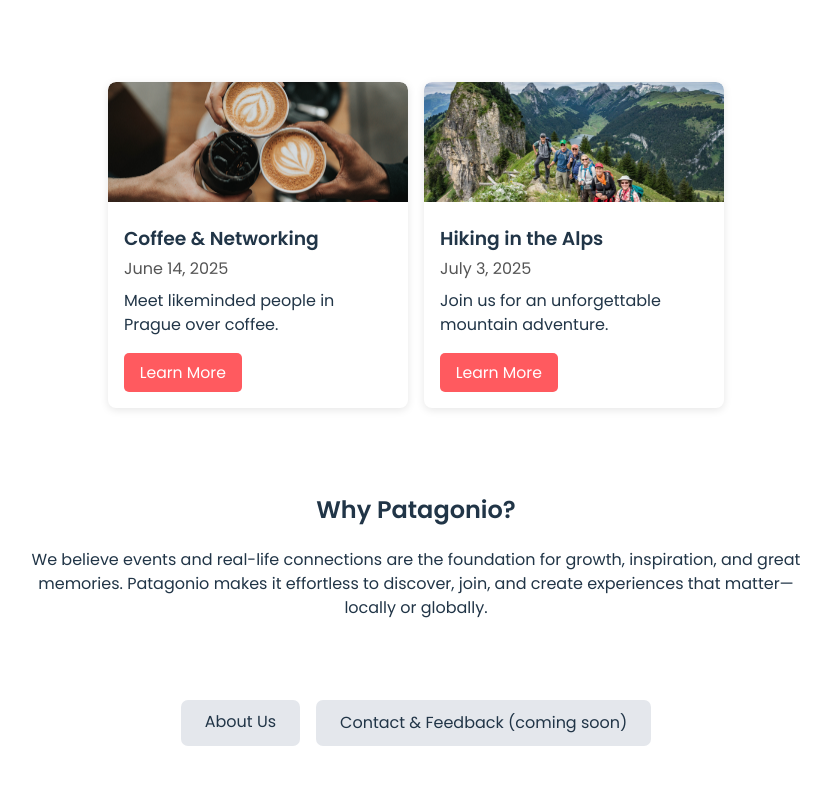
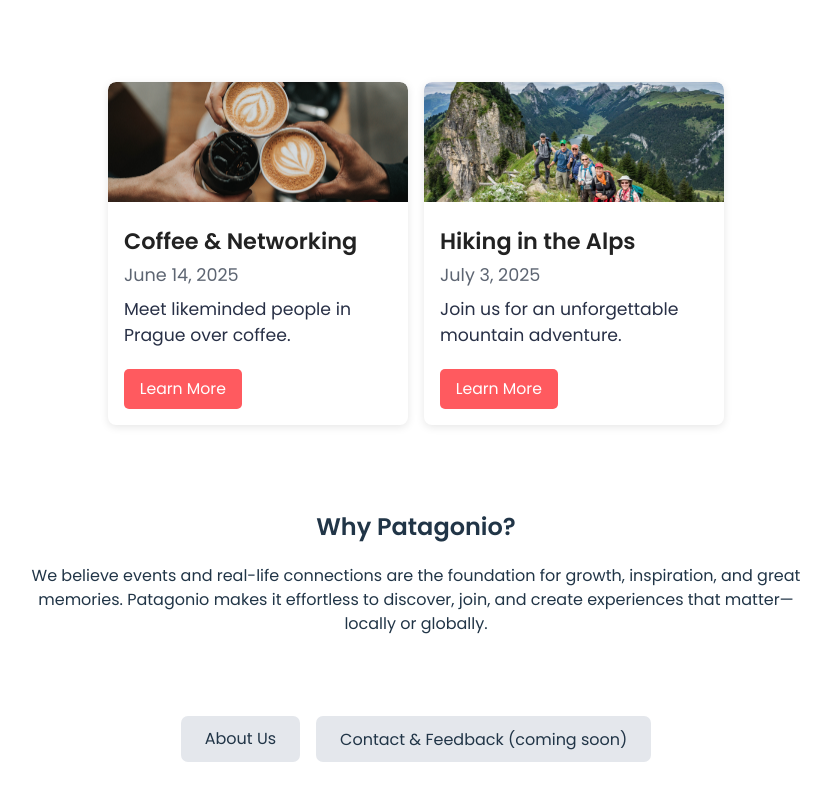
Before and after one commit to Martysunshine/react-new-project-lvl2, a React (Vite) app: page / in a window 1280 px wide. Shown: the part 816-1616 px from the top of the page, without its empty margins (224-1055 px from the left). Built offline with nearby package versions, Linux system fonts and the light colour scheme.

Commit message:
Update index.css

```diff
--- a/src/index.css
+++ b/src/index.css
@@ -190,20 +190,29 @@ button:focus-visible {
 
 .event-details {
   padding: 1rem;
+  color: #222;    /* sets the default text color for everything inside event-details */
 }
 
 .event-title {
-  margin: 0 0 0.25rem;
+  color: #222;
+  font-size: 1.4rem;
+  font-weight: 700;
+  margin: 0 0 0.25rem 0;
 }
 
 .event-date {
-  margin: 0 0 0.5rem;
-  color: #555;
+  color: #5d6572;
+  font-size: 1.1rem;
+  margin: 0 0 0.5rem 0;
 }
 
 .event-description {
-  margin: 0;
+  color: #283046;
+  font-size: 1.08rem;
+  margin: 0 0 0.3rem 0;
+  font-weight: 400;
 }
+
 
 .about {
   padding: 2rem;
```
